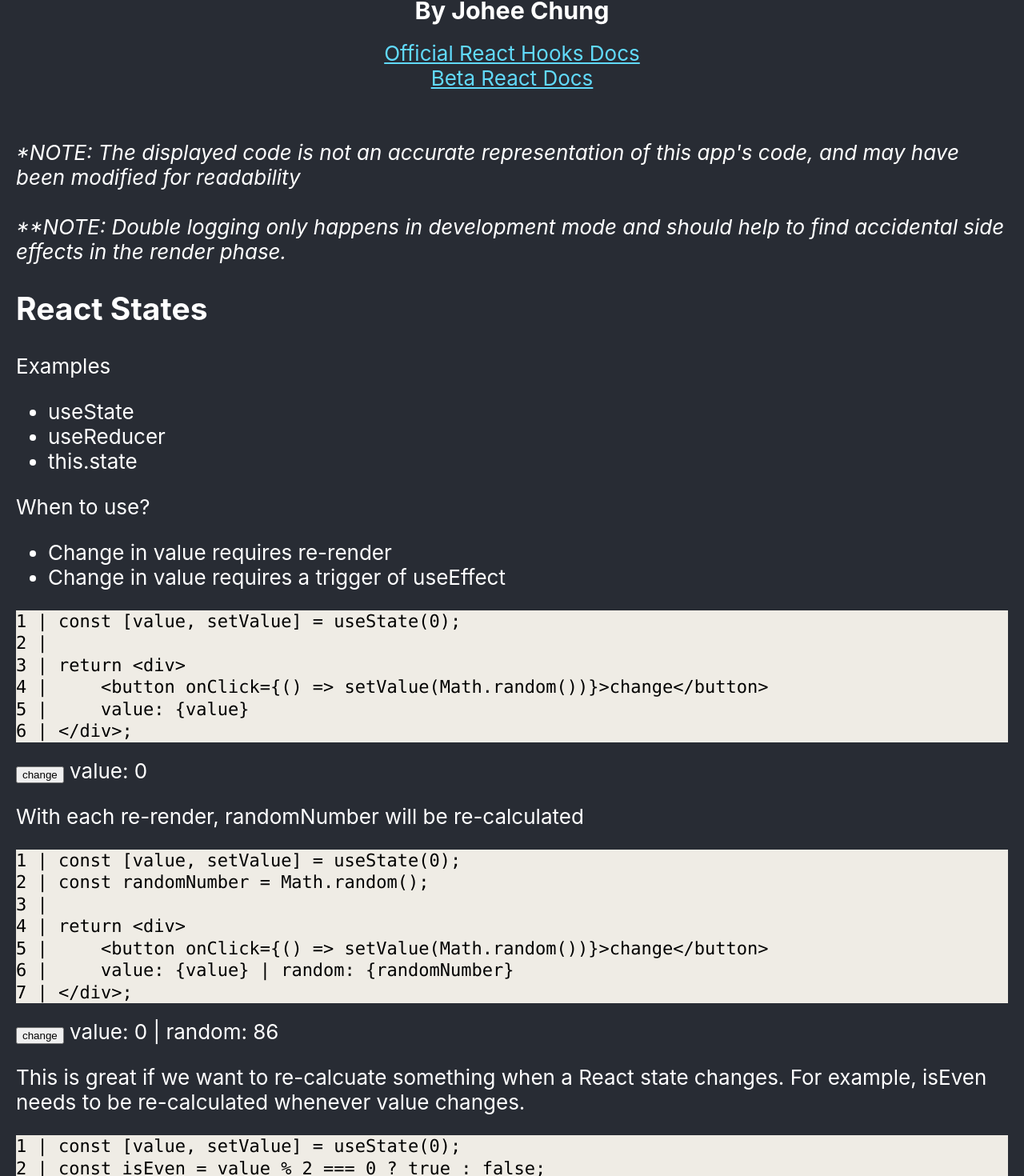
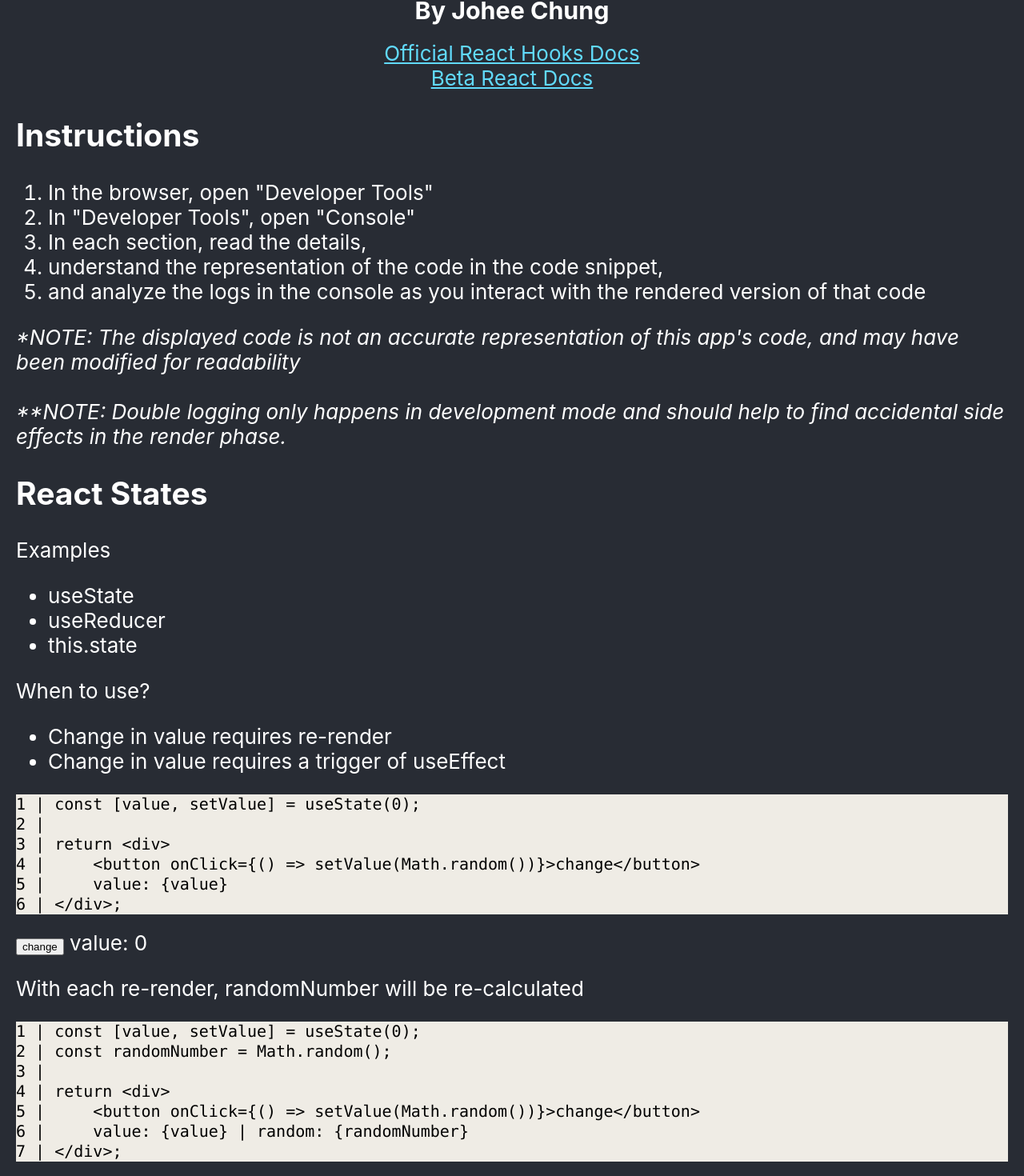
Before and after one commit to joheec/react-hooks-tutorial, a React (Create React App) app: page / in a window 1280 px wide. Shown: the part 228-1698 px from the top of the page at 80% size. Built offline with nearby package versions, Linux system fonts and the light colour scheme.

Commit message:
Add instructions

```diff
--- a/src/App.js
+++ b/src/App.js
@@ -1,5 +1,6 @@
 import logo from './logo.svg';
 import './App.css';
+import Instructions from './components/Instructions';
 import ReactState from './components/ReactState';
 import NonReactState from './components/NonReactState';
 import UseRef from './components/UseRef';
@@ -35,11 +36,7 @@ function App() {
             Beta React Docs
           </a>
         </div>
-        <br /><br />
-        <em>
-          *NOTE: The displayed code is not an accurate representation of this app's code, and may have been modified for readability<br/><br />
-          **NOTE: Double logging only happens in development mode and should help to find accidental side effects in the render phase.
-        </em>
+        <Instructions />
         <ReactState />
         <NonReactState />
         <UseRef />
--- /dev/null
+++ b/src/components/Instructions/index.js
@@ -0,0 +1,18 @@
+const Instructions = () => {
+  return <div>
+    <h2>Instructions</h2>
+    <ol>
+      <li>In the browser, open "Developer Tools"</li>
+      <li>In "Developer Tools", open "Console"</li>
+      <li>In each section, read the details,</li>
+      <li>understand the representation of the code in the code snippet,</li>
+      <li>and analyze the logs in the console as you interact with the rendered version of that code</li>
+    </ol>
+    <em>
+       *NOTE: The displayed code is not an accurate representation of this app's code, and may have been modified for readability<br/><br />
+       **NOTE: Double logging only happens in development mode and should help to find accidental side effects in the render phase.
+    </em>
+  </div>;
+};
+
+export default Instructions;
--- a/src/components/ReactState/index.js
+++ b/src/components/ReactState/index.js
@@ -45,7 +45,7 @@ const ReactState = () => {
 		<div className="sample">
 			<button onClick={() => setValue(Math.floor(Math.random()*100))}>change</button> value: {value} | random: {randomNumber}
 		</div>
-		<p> This is great if we want to re-calcuate something when a React state changes. For example, isEven needs to be re-calculated whenever value changes.</p>
+		<p> This is great if we want to re-calcuate something when a React state changes. For example, isEven needs to be re-calculated whenever value changes, which will always re-render the component on update anyways.</p>
 		<code>
 			1 | const [value, setValue] = useState(0);<br />
 			2 | const isEven = value % 2 === 0 ? true : false;<br/>
--- a/src/components/UseCallback/index.js
+++ b/src/components/UseCallback/index.js
@@ -58,7 +58,7 @@ const UseCallback = () => {
 			<PureComponent />
 			<button onClick={() => setValue(value + 1)}>Re-Render</button>
 		</div>
-		<p>The issue is when a function gets assigned to a prop, each re-rendering will create another instance of that function. From the perspective of the Pure Component, it is receiving a new prop everytime its parent component re-renders, and therefore also needs to re-render.</p>
+		<p>The issue is when a function gets assigned to a prop, each re-rendering of the parent component will create another instance of that function. From the perspective of the Pure Component, it is receiving a new prop, and therefore also needs to re-render.</p>
 		<code>
 			1 | {"const PureComponent = React.memo(({ someFunction }) => {"}<br />
 			2 | <Tab />console.count("Pure Component with Prop Re-Render Count");<br />
@@ -79,7 +79,7 @@ const UseCallback = () => {
 		<div className="sample">
 			<PureComponentWithPropWrap />
 		</div>
-		<p>By wrapping the Pure Component with useCallback, its prop will be assigned the same instance of the function after every re-render</p>
+		<p>By wrapping the passed in function with useCallback, the Pure Component's prop will be assigned the same instance of the function after every re-render of the parent</p>
 		<code>
 			1 | {"const PureComponent = React.memo(({ someFunction }) => {"}<br />
 			2 | <Tab />console.count("Pure Component with Prop and useCallback Re-Render Count");<br />
--- a/src/components/UseMemo/index.js
+++ b/src/components/UseMemo/index.js
@@ -67,9 +67,9 @@ const UseMemo = () => {
 			}
 			<button onClick={() => setValue(1 + value)}>Re-Render</button>
 		</div>
+        <p>The filteredForecast only needs to be re-calculated when filter or forecast changes. Utilize useMemo to cut back on expensive computations.</p>
 		<p>Definition of memoization - "to store the result of a computed expression so that it can be subsequently retrieved without repeating the computation"</p>
 		<p>Parameter 1 is the function that executes the computation. Parameter 2 is an array of dependencies. If the dependency values change, the function re-executes.</p>
-		<p>useMemo and useEffect are similar. The main difference is that useEffects is for functions with side-effects, and useMemo is for pure functions with no side-effects.</p>
 		<code>
 			1 &nbsp;| const [filter, setFilter] = useState("all");<br />
 			2 &nbsp;| const [forecast, setForecast] = useState([]);<br />
@@ -111,6 +111,7 @@ const UseMemo = () => {
 			}
 			<button onClick={() => setValue(1 + value)}>Re-Render</button>
 		</div>
+		<em>***NOTE: useMemo and useEffect are similar. The main difference is that useEffects is for functions with side-effects, and useMemo is for pure functions with no side-effects.</em>
 	</div>;
 }
 
--- a/src/components/UseRef/index.js
+++ b/src/components/UseRef/index.js
@@ -70,7 +70,7 @@ const UseRef = () => {
 	return <div>
 		<h2>UseRef</h2>
 		<h3>Sample 1</h3>
-		<p>Updating value is causing an unnecessary re-render</p>
+		<p>Updating value via the input is causing an unnecessary re-render</p>
 		<code>
 			1&nbsp; | const [value, setValue] = useState(0);<br />
 			2&nbsp; | const [operator, setOperator] = useState("?");<br/>
@@ -138,7 +138,7 @@ const UseRef = () => {
 			<div style={{ height: '50px', width: '50px', backgroundColor: isPink ? 'pink' : 'white' }}></div>
 			<button onClick={() => setIsPink(!isPink)}>Switch Color</button>
 		</div>
-		<p>Using useRef instead of useState prevents re-rendering due to update. By assigning the returned object from useRef to the element's ref attribute, changes will be registered as simple style changes.</p>
+		<p>Using useRef instead of useState prevents re-rendering due to update. By assigning the returned object from useRef to the element's ref attribute, changes to backgroundColor will be registered as simple style changes.</p>
 		<code>
 			1 &nbsp;| const boxEl = useRef();<br />
 			2 &nbsp;|<br />
--- a/src/index.css
+++ b/src/index.css
@@ -14,5 +14,5 @@ code {
   background-color: #efece5;
   display: block;
   line-height: 1.25em;
-  font-size: calc(6px + 2vmin);
+  font-size: calc(4px + 2vmin);
 }
```
